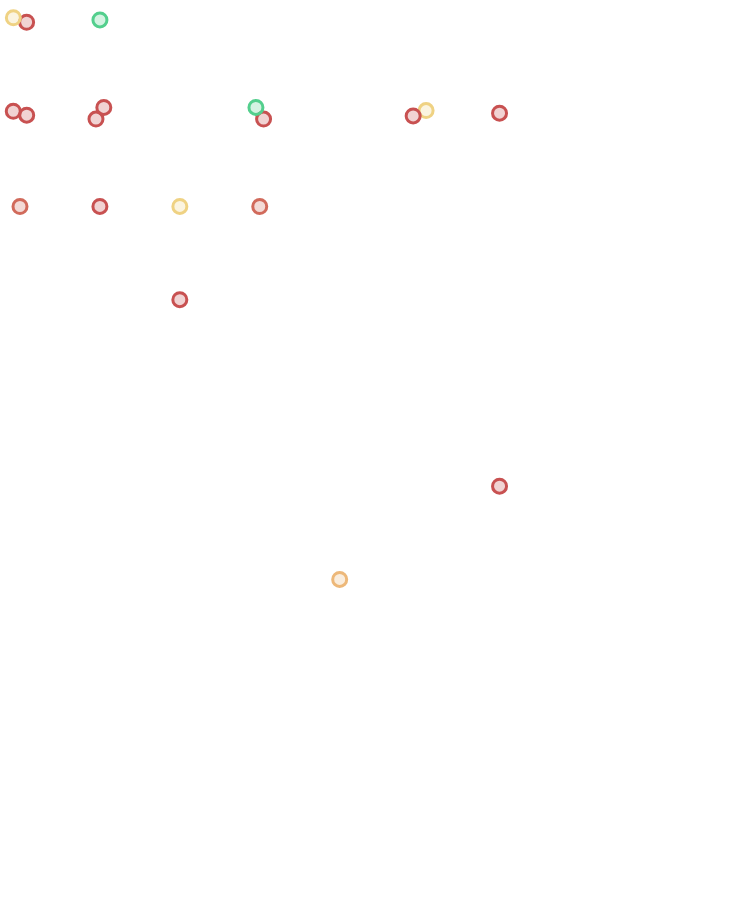
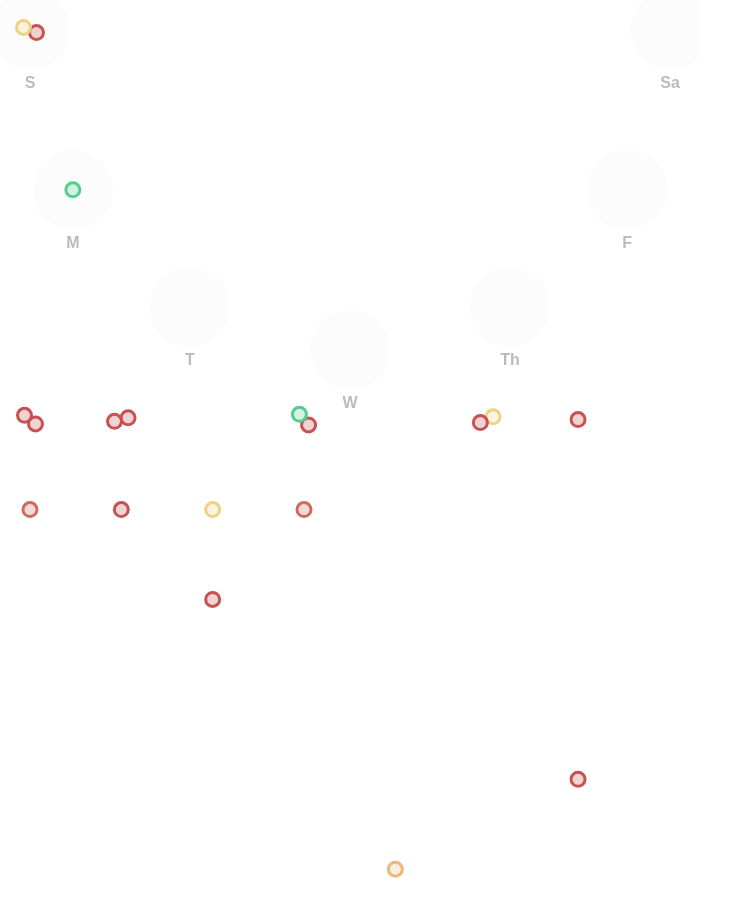
Before and after one commit to ClareBee/d3, a React (Create React App) app: page / in a window 1280 px wide. Shown: the top 916 px of the page, without its empty margins (0-739 px from the left). Before the commit the page ends 800 px from the top, so only its background shows below. Built offline with nearby package versions, Linux system fonts and the light colour scheme.

Commit message:
Add days of weeks with labels

```diff
--- a/src/visualisations/Expenses.js
+++ b/src/visualisations/Expenses.js
@@ -3,15 +3,15 @@ import * as d3 from 'd3';
 import chroma from 'chroma-js';
 import _ from 'lodash';
 
-const width = 600;
+const width = 700;
 const height = 600;
-const margin = { top: 20, right: 20, bottom: 20, left: 20};
+const margin = { top: 30, right: 30, bottom: 30, left: 30};
 const radius = 7;
 
-let xScale = d3.scaleBand().domain([0, 1, 2, 3, 4, 5, 6]);
+const daysOfWeek = [[0, 'S'], [1, 'M'], [2, 'T'], [3, 'W'], [4, 'Th'], [5, 'F'], [6, 'Sa']];
+let xScale = d3.scaleBand().domain(_.map(daysOfWeek, 0));
 let yScale = d3.scaleLinear().range([height - margin.bottom, margin.top]);
 let colorScale = chroma.scale(['#53cf8d', '#f7d283' ,'#c85151']);
-console.log(colorScale);
 let amountScale = d3.scaleLog();
 
 let simulation = d3.forceSimulation()
@@ -24,7 +24,12 @@ let simulation = d3.forceSimulation()
 class Expenses extends React.Component {
   constructor(props) {
     super(props);
+    this.state = {
+      selectedWeek: null,
+    }
     this.forceTick = this.forceTick.bind(this);
+    this.renderDayCircles = this.renderDayCircles.bind(this);
+    this.calculateData = this.calculateData.bind(this);
   }
 
   componentDidUpdate() {
@@ -33,6 +38,8 @@ class Expenses extends React.Component {
 
   componentDidMount() {
     this.container = d3.select(this.refs.container);
+    this.renderDayCircles();
+
     this.renderCircles();
     this.calculateData();
     simulation.nodes(this.props.expenses).alpha(0.9).restart();
@@ -47,49 +54,107 @@ class Expenses extends React.Component {
     let weeksExtent = d3.extent(this.props.expenses,
       d => d3.timeWeek.floor(d.date));
     yScale.domain(weeksExtent);
+
+    let selectedWeek = weeksExtent[1];
+    let perAngle = Math.PI / 6;
+    let selectedWeekRadius = (width - margin.right - margin.left) / 2;
+
+  // create circles for days/semi circle
+    this.days = _.map(daysOfWeek, date => {
+      let [dayOfWeek, name] = date;
+      let angle = Math.PI - perAngle * dayOfWeek;
+      let x = selectedWeekRadius * Math.cos(angle) + width;
+      let y = selectedWeekRadius * Math.sin(angle) + margin.top;
+      return {
+        name,
+        x, y,
+      }
+    })
     let expenses = _.chain(this.props.expenses)
       .groupBy(d => d3.timeWeek.floor(d.date))
       .map((expenses, week) => {
         week = new Date(week);
         return _.map(expenses, exp => {
+          let dayOfWeek = exp.date.getDay();
+          let focusX = xScale(exp.date.getDay());
+          let focusY = yScale(week) + height/2;
+          if (week.getTime() === selectedWeek.getTime()) {
+            let perAngle = Math.PI / 6;
+            let angle = Math.PI - perAngle * dayOfWeek;
+            focusX = selectedWeekRadius * Math.cos(angle) + width / 2;
+            focusY = selectedWeekRadius * Math.sin(angle) + margin.top;
+          }
           return Object.assign(exp, {
-            focusX: xScale(exp.date.getDay()),
-            focusY: yScale(week)
+            focusX,
+            focusY
           });
         });
       }).flatten().value();
-    console.log(expenses)
     let amountExtent = d3.extent(expenses, d => d.amount);
     amountScale.domain(amountExtent);
   }
 
   renderCircles(){
-    console.log(colorScale(10))
     // draw expenses circles
-    this.circles = this.container.selectAll('circle')
+    this.circles = this.container.selectAll('.expense')
       .data(this.props.expenses, d => d.name);
     // exit
     this.circles.exit().remove();
     // enter/update
     this.circles = this.circles.enter().append('circle')
-      .merge(this.circles)
+      .classed('expense', true)
       .attr('r', radius)
-      .attr('fill', d => colorScale(amountScale(Math.abs(d.amount))))
       .attr('fill-opacity', 0.25)
       .attr('stroke-width', 3)
+      .merge(this.circles)
+      .attr('fill', d => colorScale(amountScale(Math.abs(d.amount))))
       .attr('stroke', d => colorScale(amountScale(Math.abs(d.amount))));
-    console.log(this.circles)
+  }
+
+  renderDayCircles() {
+    let perAngle = Math.PI / 6;
+    let selectedWeekRadius = (width - margin.right - margin.left) / 2;
+
+  // create circles for days/semi circle
+    this.days = _.map(daysOfWeek, date => {
+      let [dayOfWeek, name] = date;
+      let angle = Math.PI - perAngle * dayOfWeek;
+      let x = selectedWeekRadius * Math.cos(angle) + width /2;
+      let y = selectedWeekRadius * Math.sin(angle) + margin.top;
+      return {
+        name,
+        x, y,
+      }
+    });
+    let days = this.container.selectAll('.day')
+      .data(this.days, d => d.name)
+      .enter().append('g')
+      .classed('day', true)
+      .attr('transform', d => 'translate(' + [d.x, d.y] + ')');
+
+    const dayRadius = 40;
+    const fontSize = 12;
+    days.append('circle')
+      .attr('r', dayRadius)
+      .attr('fill', '#fcfcfc')
+
+    days.append('text')
+      .attr('y', dayRadius + fontSize)
+      .attr('text-anchor', 'middle')
+      .attr('dy', '.35em')
+      .attr('fill', '#bbb')
+      .style('font-weight', 'bold')
+      .text(d => d.name)
   }
 
   forceTick(){
     this.circles.attr('cx', d => d.x)
-      .attr('cy', d => d.y);
+      .attr('cy', d => d.y)
   }
 
   render() {
-    console.log('props', this.props)
     return (
-      <svg width={width} height={height} ref="container">
+      <svg width={width} height={2 * height} ref="container">
       </svg>
     );
   }
```
